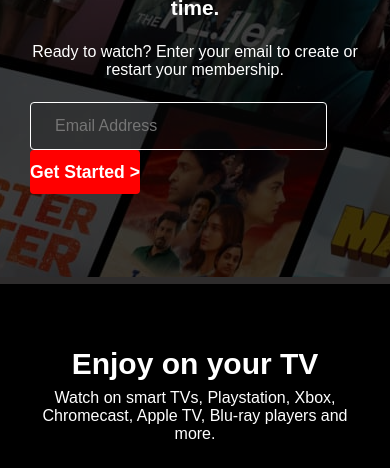
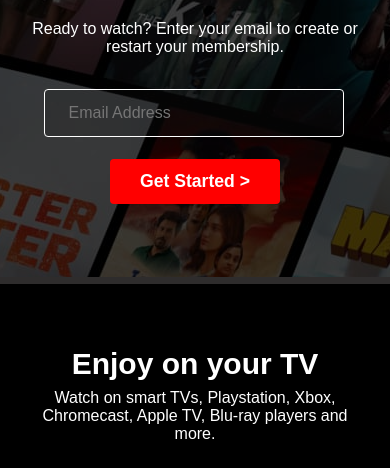
Before and after one commit to garvit1226/Netflix-clone, a plain HTML site: page index.html in a window 390 px wide. Shown: the part 376-844 px from the top of the page. Drawn offline with Linux system fonts and the light colour scheme; a web font is replaced by a local one.

Commit message:
Update style.css

```diff
--- a/style.css
+++ b/style.css
@@ -156,9 +156,10 @@ nav{
     border-radius: 4px;
     border: 0;
     text-align: center;
-    display: inline;
-    position: relative;
-    top: 2px;
+    display: inline-block;
+    vertical-align: middle;
+
+    /* position removed so button vertically centers with input */
 }
 
 .red-si{
@@ -172,11 +173,29 @@ nav{
 
 }
 
+/* Changed: centering button with input - yaha maine styles add kiye
+   taaki "Get Started" button hamesha Email field ke center ke sath aligned rahe */
+#hero-last{
+    display: flex;
+    justify-content: center; /* horizontally center both input + button */
+    align-items: center; /* vertically align */
+    gap: 12px;
+    width: 100%;
+    margin-top: 10px;
+}
+
+/* label ke andar wale input aur button ko flex bana diya taaki dono center me align ho */
+#hero-last label{
+    display: flex;
+    align-items: center;
+    gap: 12px;
+}
+
 #hero-last input{
     align-items: center;
     padding: 3px 24px;
-    font-size: 30px;
-    width: 275px;
+    /* responsive width: 220px minimum, 30vw ideal, 400px max */
+    width: clamp(220px, 30vw, 400px);
     background-color: rgba(23, 23, 23, 0.2);
     border: 1px solid white;
     border-radius: 4px;
@@ -184,7 +203,7 @@ nav{
     height: 45px;
     font-size: medium;
     color: white;
-     transition: 0.3s ease;
+    transition: 0.3s ease;
 }
 
 
@@ -346,13 +365,23 @@ nav{
     }
 
     #hero-last input {
-        width: 90%;
+        width: 300px;
         margin-bottom: 10px;
         font-size: 1rem;
         height: 48px;
     }
+    /* small screens par label ko column karna bhi zaroori hai is liye yaha par change kar diya hai */
+    #hero-last label{
+        flex-direction: column;
+        width: 100%;
+        align-items: center;
+    }
+    #hero-last label .red-gs{
+        width: 90%;
+    }
 
     .red-gs {
+        max-width: 170px;
         font-size: 1.1rem;
         width: 50%;
         padding: 12px 0;
```
